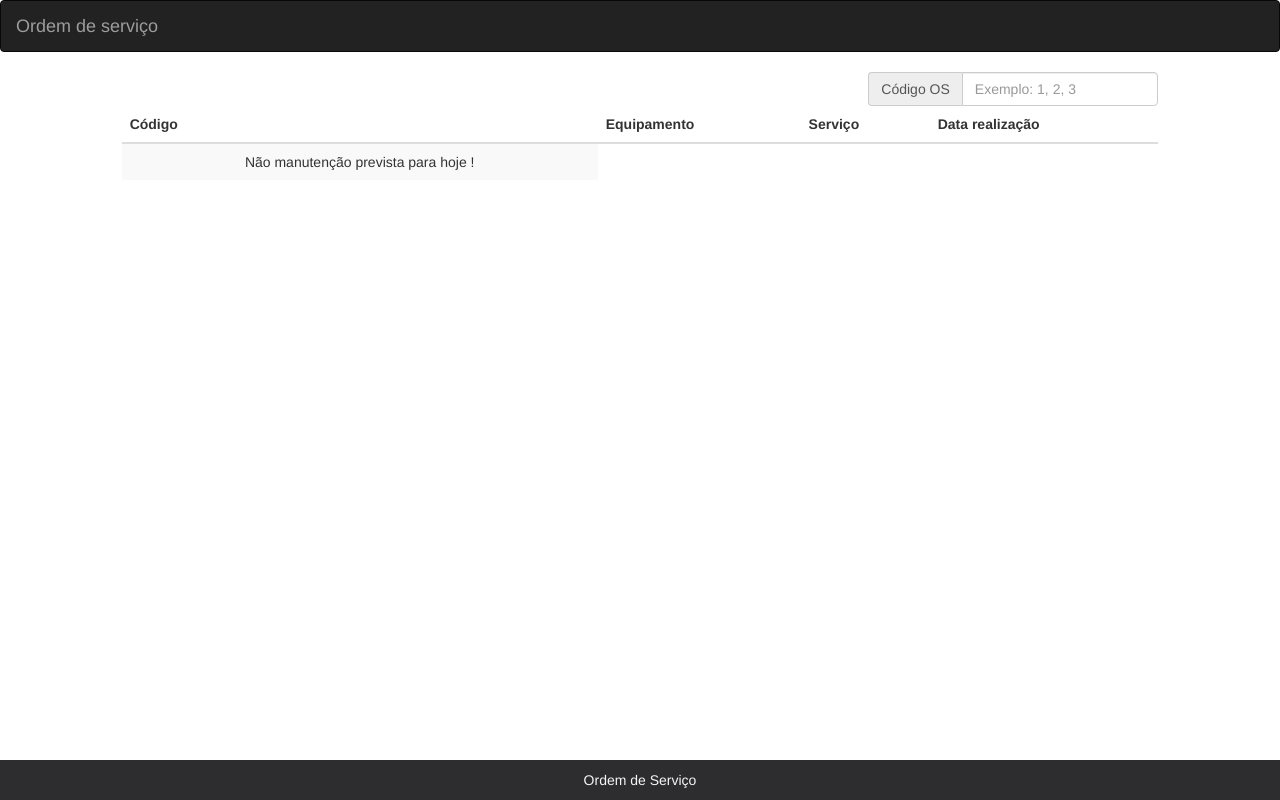
After one commit to VictorvaOliveira/ordemservico, a CodeIgniter app: page /ordemservico/index.php/projeto/historico_index in a window 1280 px wide. The commit adds this page. Run offline with CodeIgniter, Linux system fonts and the light colour scheme; data that the repository does not hold is empty.

Commit message:
Histórico servico

```diff
--- a/application/controllers/projeto.php
+++ b/application/controllers/projeto.php
@@ -55,7 +55,15 @@ class Projeto extends CI_Controller
 	//Função para atualizar ordem de serviço
 	public function atualizar($id = null)
 	{
+		$ordemservico = $this->sistema_model->getOneOs($id);
 		$data_recente = $this->sistema_model->data_recente($id);
+
+		foreach ($ordemservico as $os) {
+			$identificador = $os->id;
+			$equipamento = $os->equipamento;
+			$servico = $os->servico;
+		}
+
 		foreach ($data_recente as $dt) {
 			$data = $dt->data_servico_update;
 		}
@@ -75,11 +83,13 @@ class Projeto extends CI_Controller
 			$dataupdate->add(new DateInterval('P1M'));
 		}
 
-		$dataformatada = $dataupdate->format("Y-m-d");
+		$datarealizacao = date("Y-m-d");
+		$data_prox_servico = $dataupdate->format("Y-m-d");
 
 		$status = "Fechado";
-
-		if ($this->sistema_model->atualizarOs($id, $status, $dataformatada)) {
+		$staus_prox_servico = "Em aberto";
+		if ($this->sistema_model->atualizarOs($id, $status, $datarealizacao, $data_prox_servico, $staus_prox_servico)) {
+			$this->sistema_model->logOrdemServico($identificador, $equipamento, $servico, $datarealizacao);
 			$this->session->set_flashdata(
 				'atualizar-ok',
 				'<div class="col-md-10">
@@ -93,4 +103,10 @@ class Projeto extends CI_Controller
 			redirect("");
 		}
 	}
+
+	public function historico_index(){
+
+		$data['historicoOs'] = $this->sistema_model->historicoOrdemServico();
+		$this->load->view("historico", $data);
+	}
 }
--- a/application/models/sistema_model.php
+++ b/application/models/sistema_model.php
@@ -16,7 +16,9 @@ class Sistema_Model extends CI_Model
 		date_default_timezone_set("America/Recife");
 		//
 		$dataAtual = date('Y-m-d');
-		//$this->db->where('data_servico_update', $dataAtual);
+//		$this->db->where('data_proximo_servico', $dataAtual);
+//		$this->db->where('data_proximo_servico', '2019-07-10');
+
 		return $this->db->get('od_ordem_de_servico')->result();
 	}
 
@@ -31,17 +33,19 @@ class Sistema_Model extends CI_Model
 		return $this->db->insert('od_ordem_de_servico', $dados);
 	}
 
-	public function atualizarOs($id, $status, $dataformatada)
+	public function atualizarOs($id, $status, $datarealizacao, $data_prox_servico, $staus_prox_servico)
 	{
 		$this->db->where('id', $id);
-		$this->db->set('data_servico_update', $dataformatada);
+		$this->db->set('data_servico_update', $datarealizacao);
+		$this->db->set('data_proximo_servico', $data_prox_servico);
+		$this->db->set('status_proximo_servico', $staus_prox_servico);
 		$this->db->set('status', $status);
 		return $this->db->update('od_ordem_de_servico');
 	}
 
 	public function data_recente($id)
 	{
-		$query = $this->db->query("SELECT `data_servico_update` FROM `od_ordem_de_servico` where id = $id")->result();
+		$query = $this->db->query("SELECT `data_pedido` FROM `od_ordem_de_servico` where id = $id")->result();
 		return $query;
 	}
 
@@ -50,4 +54,21 @@ class Sistema_Model extends CI_Model
 		$query = $this->db->query("SELECT `periodo` FROM `od_ordem_de_servico` where id = $id")->result();
 		return $query;
 	}
+
+	public function getOneOs($id){
+		$this->db->where("id", $id);
+		return $this->db->get("od_ordem_de_servico")->result();
+	}
+
+	public function logOrdemServico($identificador, $equipamento, $servico, $datarealizacao){
+		$dados['id'] = $identificador;
+		$dados['equipamento'] = $equipamento;
+		$dados['servico'] = $servico;
+		$dados['data_realizacao'] = $datarealizacao;
+		return $this->db->insert("log_ordem_de_servico", $dados);
+	}
+
+	public function historicoOrdemServico(){
+		return $this->db->get('log_ordem_de_servico')->result();
+	}
 }
--- /dev/null
+++ b/application/views/historico.php
@@ -0,0 +1,113 @@
+<!DOCTYPE html>
+<html>
+
+<head>
+    <title>Ordem de Serviço</title>
+    <meta charset="utf-8">
+    <meta name="viewport" content="width=device-width, initial-scale=1">
+    <link rel="stylesheet" href="https://maxcdn.bootstrapcdn.com/bootstrap/3.4.0/css/bootstrap.min.css">
+    <script src="https://ajax.googleapis.com/ajax/libs/jquery/3.4.1/jquery.min.js"></script>
+    <script src="https://maxcdn.bootstrapcdn.com/bootstrap/3.4.0/js/bootstrap.min.js"></script>
+    <!--<script type="text/javascript" scr="conteudo/js/sortTable.js"></script>
+   <link rel="stylesheet" href="conteudo/css/mainpage.css"> -->
+</head>
+<style>
+    footer {
+        background-color: #2d2d30;
+        color: #f5f5f5;
+        padding: 10px;
+    }
+</style>
+
+<body>
+    <nav class="navbar navbar-inverse">
+        <div class="container-fluid">
+            <div class="navbar-header">
+                <button type="button" class="navbar-toggle" data-toggle="collapse" data-target="#myNavbar">
+                    <span class="icon-bar"></span>
+                    <span class="icon-bar"></span>
+                    <span class="icon-bar"></span>
+                </button>
+                <a class="navbar-brand" href="/ordemservico">Ordem de serviço</a>
+            </div>
+        </div>
+    </nav>
+    <div class="container-fluid">
+        <div class="row">
+            <div class="col-md-8">
+                <p />
+            </div>
+            <div class="col-md-3">
+                <div class="input-group">
+                    <span class="input-group-addon">Código OS</span>
+                    <input type="text" name="inputID" id="inputID" onkeyup="pesquisaID()" class="form-control" placeholder="Exemplo: 1, 2, 3">
+                </div>
+            </div>
+        </div>
+    </div>
+    <div class="container-fluid">
+        <div class="row">
+
+            <div class="col-md-1">
+                <p></p>
+            </div>
+            <div class="col-md-10">
+                <div class="table-responsive">
+                    <table class="table table-striped" id="tableOS">
+                        <thead>
+                            <tr>
+                                <th>Código</th>
+                                <th>Equipamento</th>
+                                <th>Serviço</th>
+                                <th>Data realização</th>
+                            </tr>
+                        </thead>
+                        <tbody>
+                            <?php
+                            if (!empty($historicoOs)) {
+                                foreach ($historicoOs as $lista) {
+                                    ?>
+                                    <tr>
+                                        <td><?php echo $lista->id ?></td>
+                                        <td><?php echo $lista->equipamento ?></td>
+                                        <td><?php echo $lista->servico ?></td>
+                                        <td><?php echo date("d/m/Y", strtotime($lista->data_realizacao)); ?></td>
+                                    </tr>
+                                <?php }
+                            } else {
+                                echo "<tr><td class='text-center'>Não manutenção prevista para hoje !</td></tr>";
+                            } ?>
+                        </tbody>
+                    </table>
+                </div>
+            </div>
+        </div>
+    </div>
+
+    <footer class="text-center navbar-fixed-bottom">Ordem de Serviço</footer>
+</body>
+<script>
+    function pesquisaID() {
+
+        var input, filter, table, tr, td, i, txtValue;
+
+        input = document.getElementById("inputID");
+        filter = input.value.toUpperCase();
+        table = document.getElementById("tableOS");
+        tr = table.getElementsByTagName("tr");
+
+        for (i = 0; i < tr.length; i++) {
+            td = tr[i].getElementsByTagName("td")[0];
+            if (td) {
+                txtValue = td.textContent || td.innerText;
+                if (txtValue.toUpperCase().indexOf(filter) > -1) {
+                    tr[i].style.display = "";
+                } else {
+                    tr[i].style.display = "none"
+                }
+            }
+        }
+    }
+</script>
+
+</html>
```
Also changed, not shown: application/views/lista.php (+13 -10 lines).
